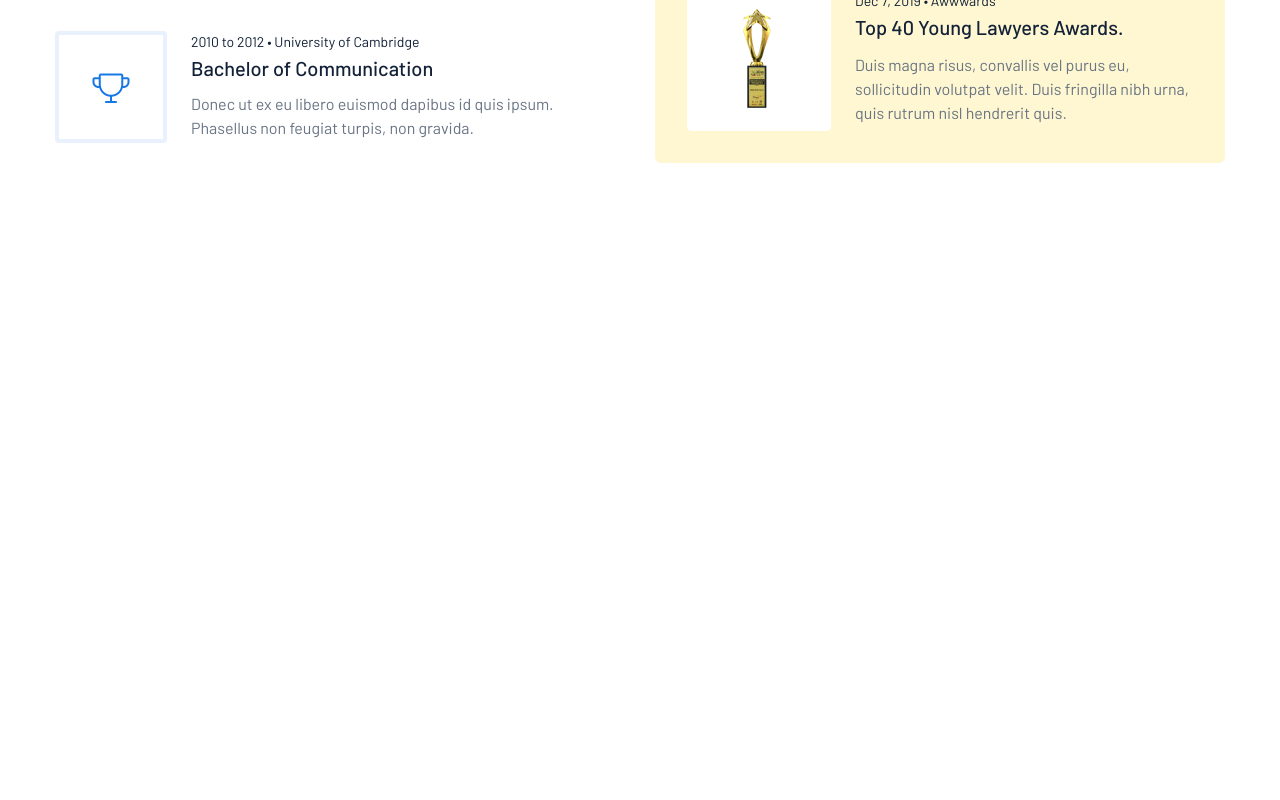
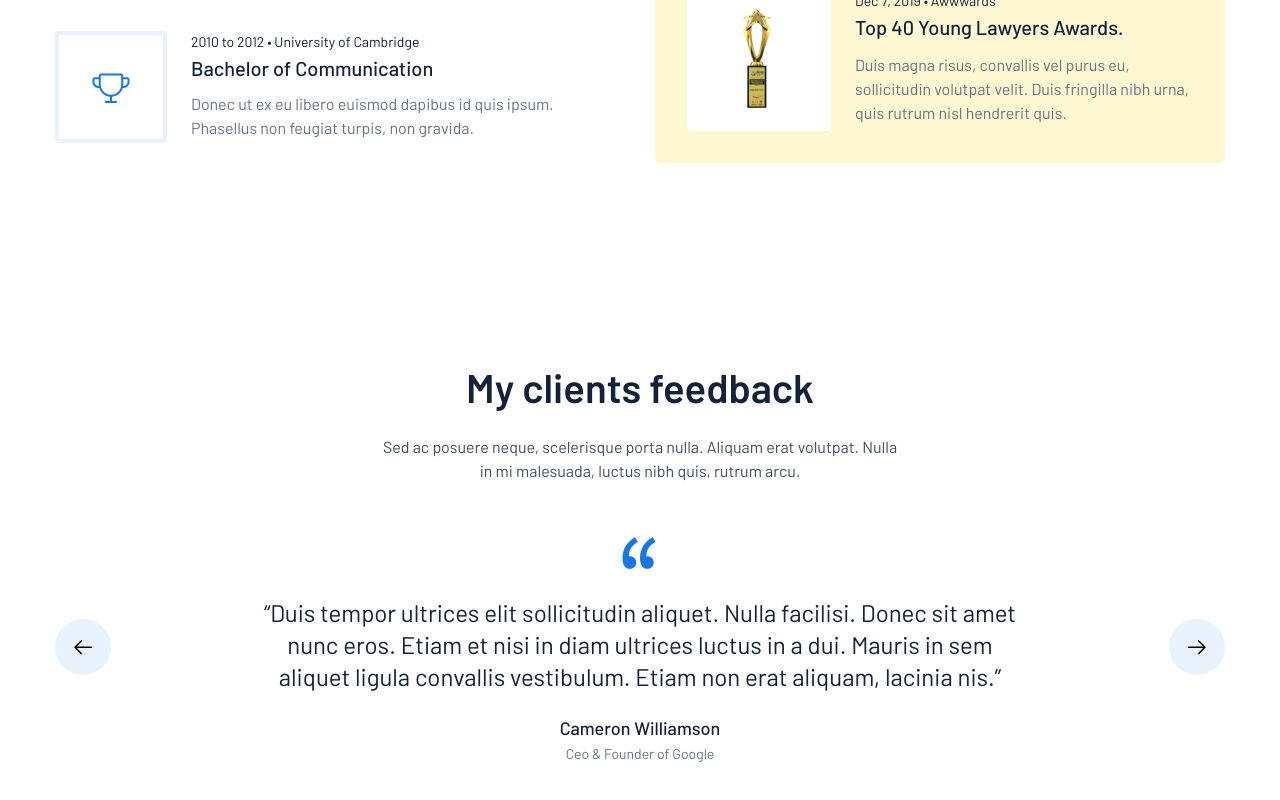
Before and after one commit to NazmulHossain2905/react-portfolio-01, a React (Vite) app: page / in a window 1280 px wide. Shown: the part 3423-4223 px from the top of the page. Before the commit the page ends 3686 px from the top, so only its background shows below. Built offline with nearby package versions, Linux system fonts and the light colour scheme.

Commit message:
my feedback section design complete

```diff
--- a/src/App.jsx
+++ b/src/App.jsx
@@ -7,6 +7,7 @@ import Experiences from "./components/experiences";
 import FunFact from "./components/fun-fact";
 import About from "./components/about";
 import EducationAndAwards from "./components/education-and-award";
+import ClientsFeedback from "./components/clients-feedback";
 
 const App = () => {
   return (
@@ -18,6 +19,7 @@ const App = () => {
       <FunFact />
       <About />
       <EducationAndAwards />
+      <ClientsFeedback />
     </>
   );
 };
--- /dev/null
+++ b/src/components/clients-feedback/clients-feedback.module.css
@@ -0,0 +1,39 @@
+.clients__container {
+  padding-block: 6.25rem;
+}
+.clients__desc {
+  max-width: 33.125rem;
+  margin-inline: auto;
+  color: var(--text-clr-2);
+  text-align: center;
+  line-height: 1.5rem;
+  margin-block: 1.5rem 3.12rem;
+}
+.clients__feedback {
+  display: flex;
+  align-items: center;
+  justify-content: space-between;
+}
+.clients__feedback-content {
+  text-align: center;
+  max-width: 48.125rem;
+  display: flex;
+  flex-direction: column;
+  align-items: center;
+  gap: 1.5rem;
+}
+.clients__feedback-text {
+  color: var(--text-clr-1);
+  font-size: 1.5rem;
+  line-height: 2rem;
+}
+.clients__feedback-name {
+  color: var(--text-clr-1);
+  font-size: 1.125rem;
+  font-weight: 500;
+}
+.clients__feedback-title {
+  color: var(--text-clr-4);
+  font-size: 0.875rem;
+  margin-top: 0.38rem;
+}
--- /dev/null
+++ b/src/components/clients-feedback/index.jsx
@@ -0,0 +1,67 @@
+import React from "react";
+import styled from "styled-components";
+import { GoArrowLeft, GoArrowRight } from "react-icons/go";
+import { VscQuote } from "react-icons/vsc";
+
+import classes from "./clients-feedback.module.css";
+import Heading from "../Heading";
+
+const Icon = styled.button`
+  width: 3.5rem;
+  height: 3.5rem;
+  border: none;
+  border-radius: 50%;
+  display: flex;
+  justify-content: center;
+  align-items: center;
+  background-color: var(--primary-clr-50);
+  transition: background-color 0.3s ease-in-out, color 0.4s ease-in-out;
+
+  &:hover {
+    background-color: var(--primary-clr);
+    color: var(--white-clr);
+  }
+`;
+
+const ClientsFeedback = () => {
+  return (
+    <div className={`${classes.clients__container} container`}>
+      <div>
+        <Heading center>My clients feedback</Heading>
+        <p className={classes["clients__desc"]}>
+          Sed ac posuere neque, scelerisque porta nulla. Aliquam erat volutpat.
+          Nulla in mi malesuada, luctus nibh quis, rutrum arcu.
+        </p>
+      </div>
+
+      <div className={classes["clients__feedback"]}>
+        <Icon>
+          <GoArrowLeft size="1.5rem" />
+        </Icon>
+        <div className={classes["clients__feedback-content"]}>
+          <VscQuote size="2.5rem" color="#1777E5" />
+          <p className={classes["clients__feedback-text"]}>
+            “Duis tempor ultrices elit sollicitudin aliquet. Nulla facilisi.
+            Donec sit amet nunc eros. Etiam et nisi in diam ultrices luctus in a
+            dui. Mauris in sem aliquet ligula convallis vestibulum. Etiam non
+            erat aliquam, lacinia nis.”
+          </p>
+
+          <div className={classes["clients__feedback-user"]}>
+            <p className={classes["clients__feedback-name"]}>
+              Cameron Williamson
+            </p>
+            <p className={classes["clients__feedback-title"]}>
+              Ceo & Founder of Google
+            </p>
+          </div>
+        </div>
+        <Icon>
+          <GoArrowRight size="1.5rem" />
+        </Icon>
+      </div>
+    </div>
+  );
+};
+
+export default ClientsFeedback;
```
